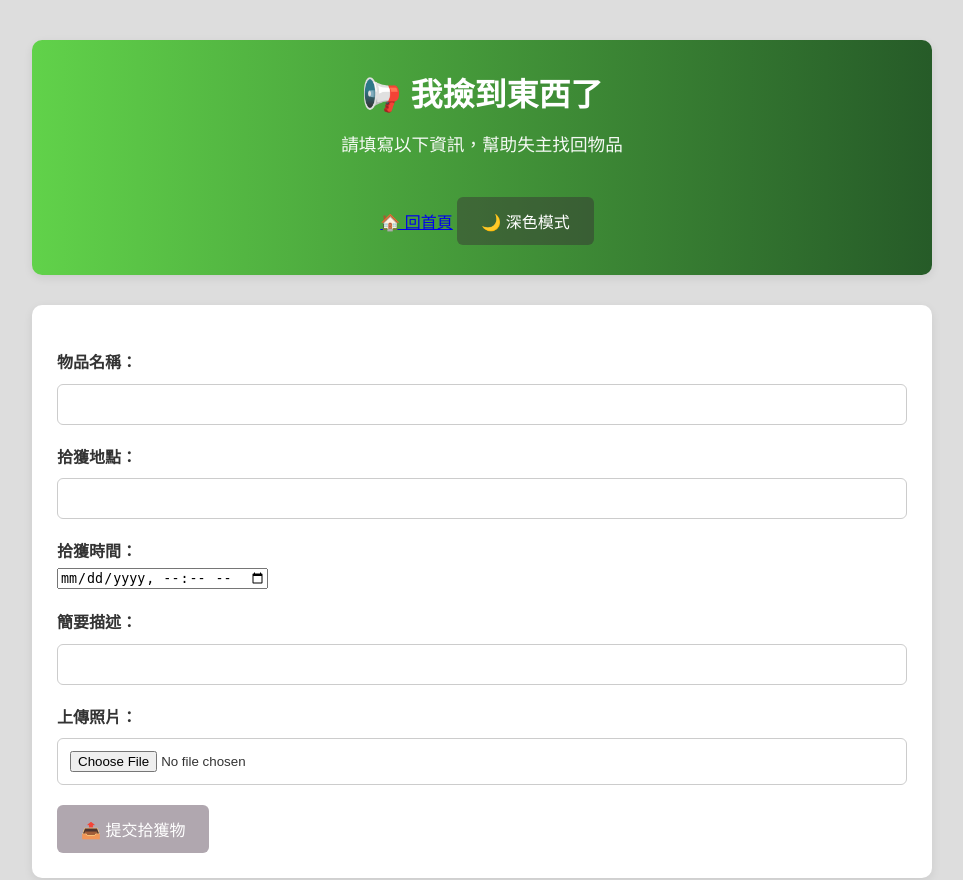
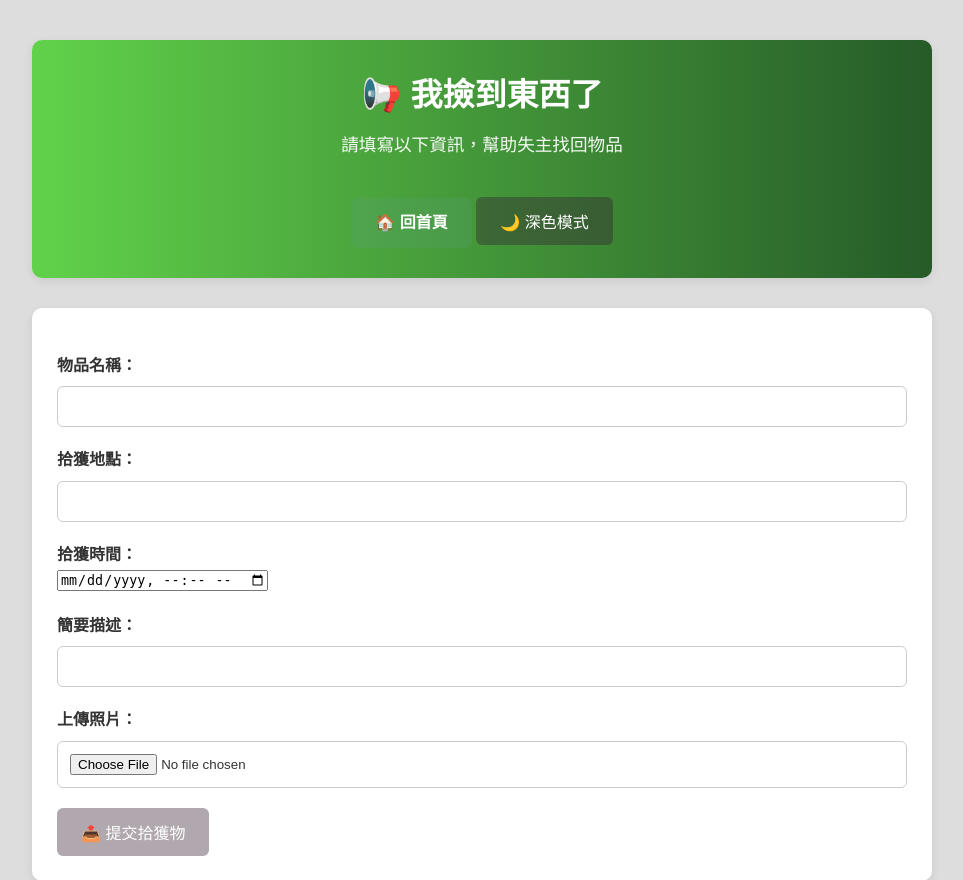
Before and after one commit to xun-0313/lost-found-apps, a Flask app: page /report in a window 1280 px wide. Shown: the top 880 px of the page, without its empty margins (158-1121 px from the left). Run offline with Flask 3, Linux system fonts and the light colour scheme.

Commit message:
初始化專案

```diff
--- a/templates/report.html
+++ b/templates/report.html
@@ -12,7 +12,7 @@
       <h1>📢 我撿到東西了</h1>
       <p>請填寫以下資訊，幫助失主找回物品</p>
       <div class="report-wrapper">
-      <a href="{{ url_for('home') }}" class="report-link">🏠 回首頁</a>
+      <a href="{{ url_for('home') }}" class="option-button">🏠 回首頁</a>
       <button id="theme-toggle">🌙 深色模式</button>
       </div>
     </header>
--- a/templates/search.html
+++ b/templates/search.html
@@ -11,7 +11,7 @@
   <header>
    <h1>AI尋物小幫手</h1>
       <p>上傳照片或輸入描述，幫你找回遺失物！</p>
-      <a href="{{ url_for('home') }}" class="home-link">🏠 回首頁</a>
+      <a href="{{ url_for('home') }}" class="option-button">🏠 回首頁</a>
       <button id="theme-toggle">🌙 深色模式</button>
   </header>
 
```
